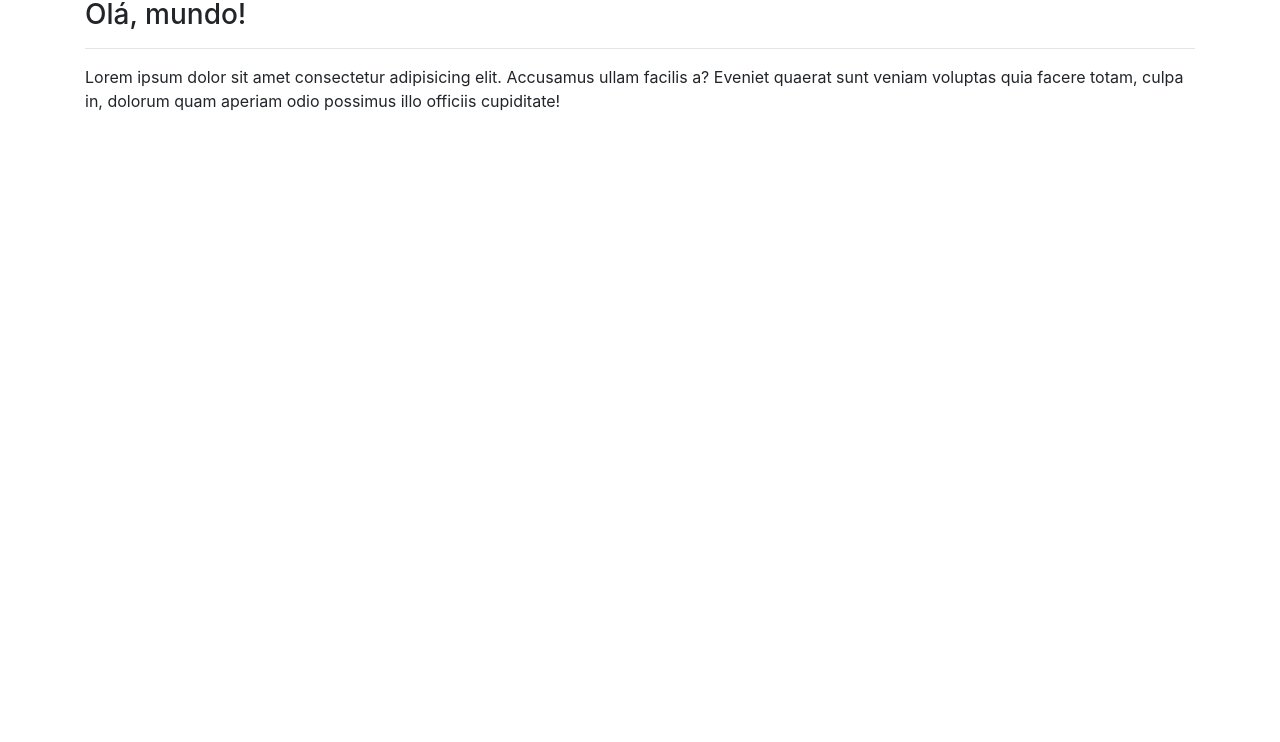
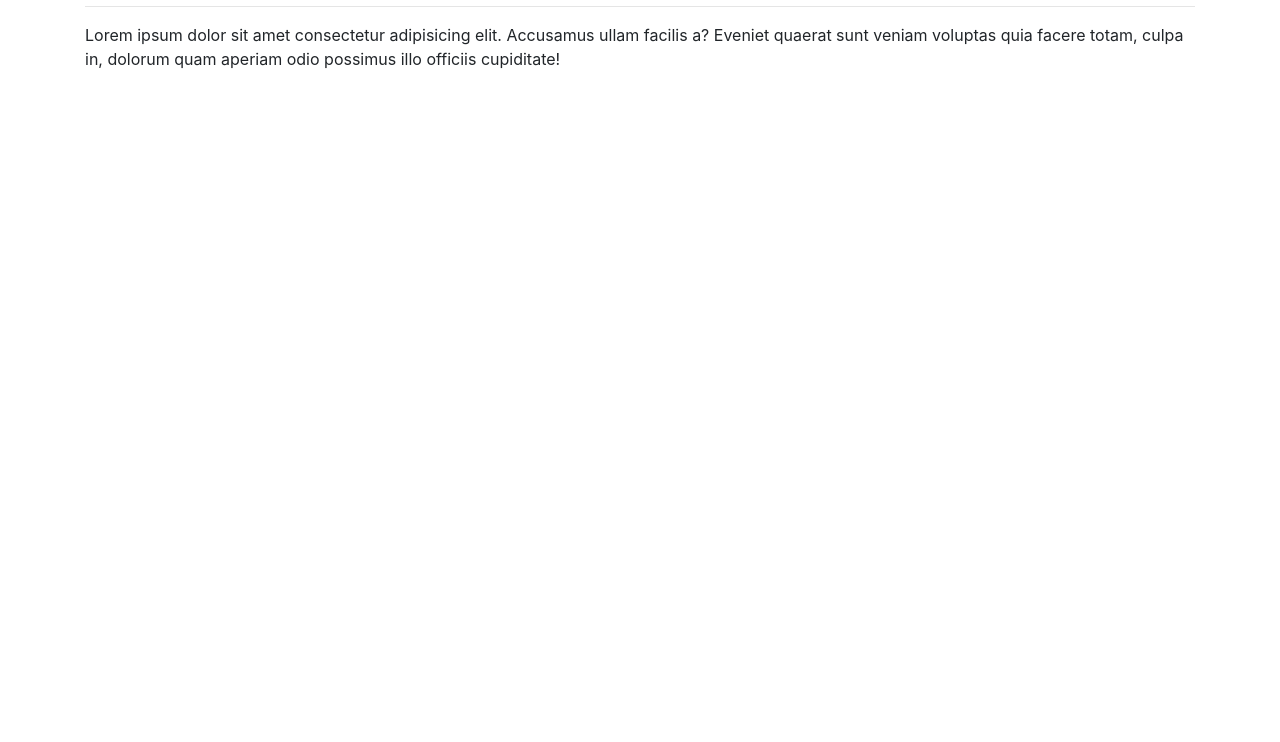
Before and after one commit to VictoriaAlves-dev/creations_repository, a plain HTML site: page site-exemplo/index.html in a window 1280 px wide. Shown: the part 58-800 px from the top of the page. Drawn offline with nearby package versions, Linux system fonts and the light colour scheme.

Commit message:
Update index.html

```diff
--- a/site-exemplo/index.html
+++ b/site-exemplo/index.html
@@ -9,7 +9,6 @@
 <body>
     <div class="container">
         <h1 style="text-align:center;">Primeiro Site do repositório com Git e GitHub</h1>
-        <h3>Olá, mundo!</h3>
         <hr>
         <p>Lorem ipsum dolor sit amet consectetur adipisicing elit. Accusamus ullam facilis a? Eveniet quaerat sunt veniam voluptas quia facere totam, culpa in, dolorum quam aperiam odio possimus illo officiis cupiditate!</p>
     </div>
```
